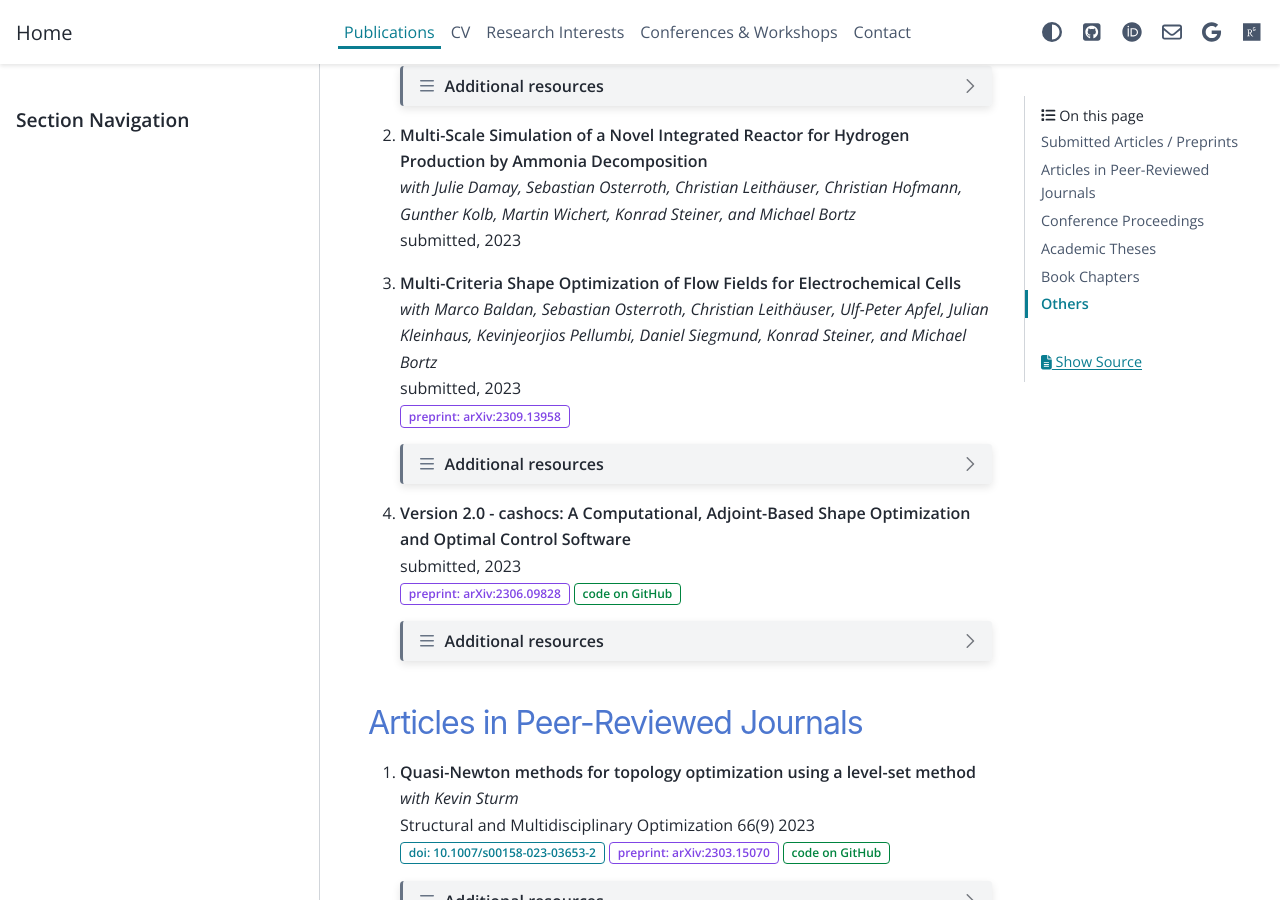
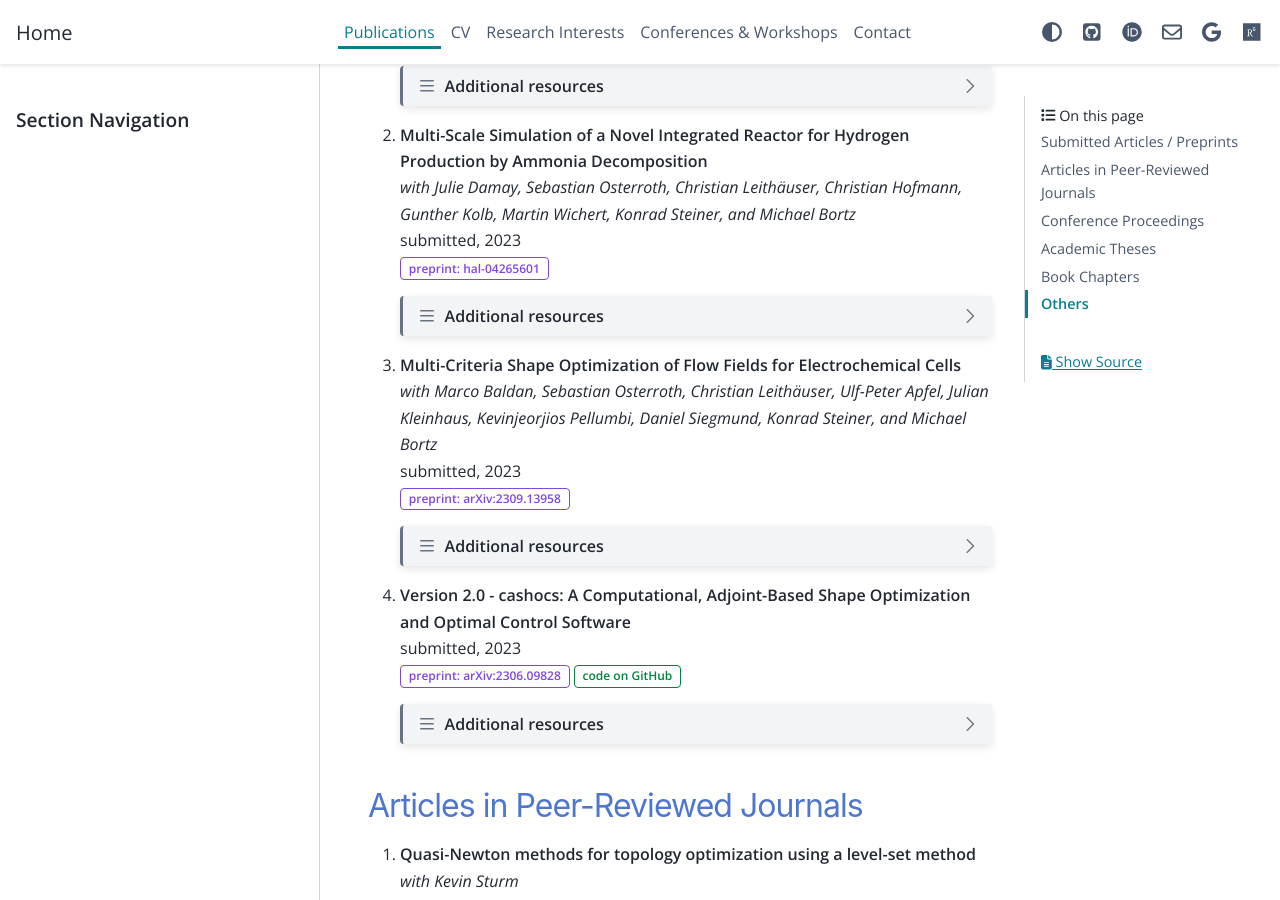
Before and after one commit to sblauth/sblauth.github.io, a Sphinx documentation site: the page built from source/publications.rst, in a window 1280 px wide and 900 px high, scrolled down 399 px. Built offline with Sphinx 7.4.7 and the PyData theme 0.15.4, drawn with Linux system fonts in a browser that asks for light colours; some of the changed lines change nothing that is shown.

Commit message:
update publications

```diff
--- a/source/publications.rst
+++ b/source/publications.rst
@@ -36,6 +36,33 @@
 #. | **Multi-Scale Simulation of a Novel Integrated Reactor for Hydrogen Production by Ammonia Decomposition**
    | *with Julie Damay, Sebastian Osterroth, Christian Leithäuser, Christian Hofmann, Gunther Kolb, Martin Wichert, Konrad Steiner, and Michael Bortz*
    | submitted, 2023
+   | :bdg-link-secondary-line:`preprint: hal-04265601 <https://hal.science/hal-04265601>`
+
+   .. dropdown:: Additional resources
+      :icon: three-bars
+
+      .. tab-set::
+
+         .. tab-item:: Abstract
+
+                       A novel reactor concept for ammonia decomposition utilizing tail gas from a purification unit as heat supply is presented. The designed micro-structured reactor integrates both endothermic ammonia decomposition and exothermic tail gas combustion. The reactor and corresponding process are simulated using a mathematical multi-scale model, which combines the results of multiple detailed computational fluid dynamics simulations into a fast surrogate model. The latter is coupled with a process simulation software via a so-called container to simulate the entire process. The efficiency of the presented reactor concept is determined and benefits over alternative approaches are highlighted.
+
+         .. tab-item:: BibTeX source
+
+            .. code-block:: bibtex
+
+			   @Misc{Blauth2023Multia,
+			     author      = {Blauth, Sebastian and Damay, Julie and Osterroth, Sebastian and Leith{\"a}user, Christian and Hofmann, Christian and Kolb, Gunther and Wichert, Martin and Steiner, Konrad and Bortz, Michael},
+			     title       = {{Multi-Scale Simulation of a Novel Integrated Reactor for Hydrogen Production by Ammonia Decomposition}},
+			     year        = {2023},
+			     archiveprefix = {HAL},
+			     hal_id      = {hal-04265601},
+			     hal_version = {v1},
+			     keywords    = {Ammonia decomposition ; CFD simulation ; Hydrogen production ; Multi-scale simulation ; Process simulation},
+			     url         = {https://hal.science/hal-04265601},
+			   }
+
+
 
 
 #. | **Multi-Criteria Shape Optimization of Flow Fields for Electrochemical Cells**
```
